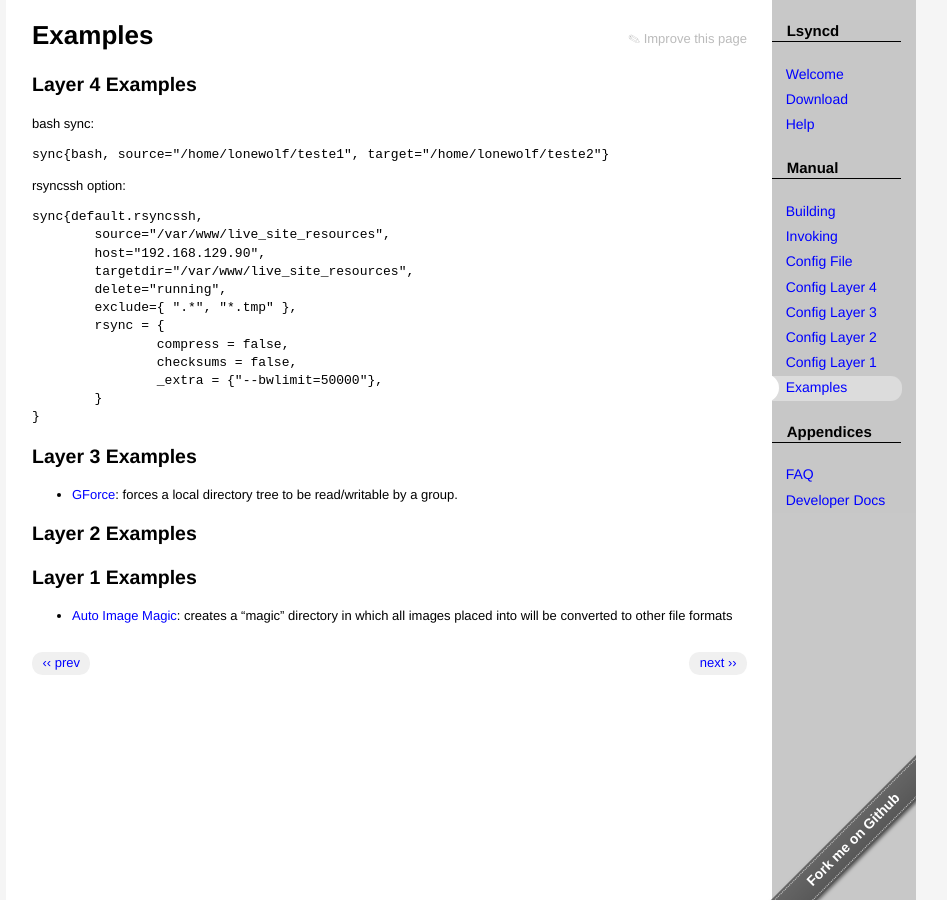
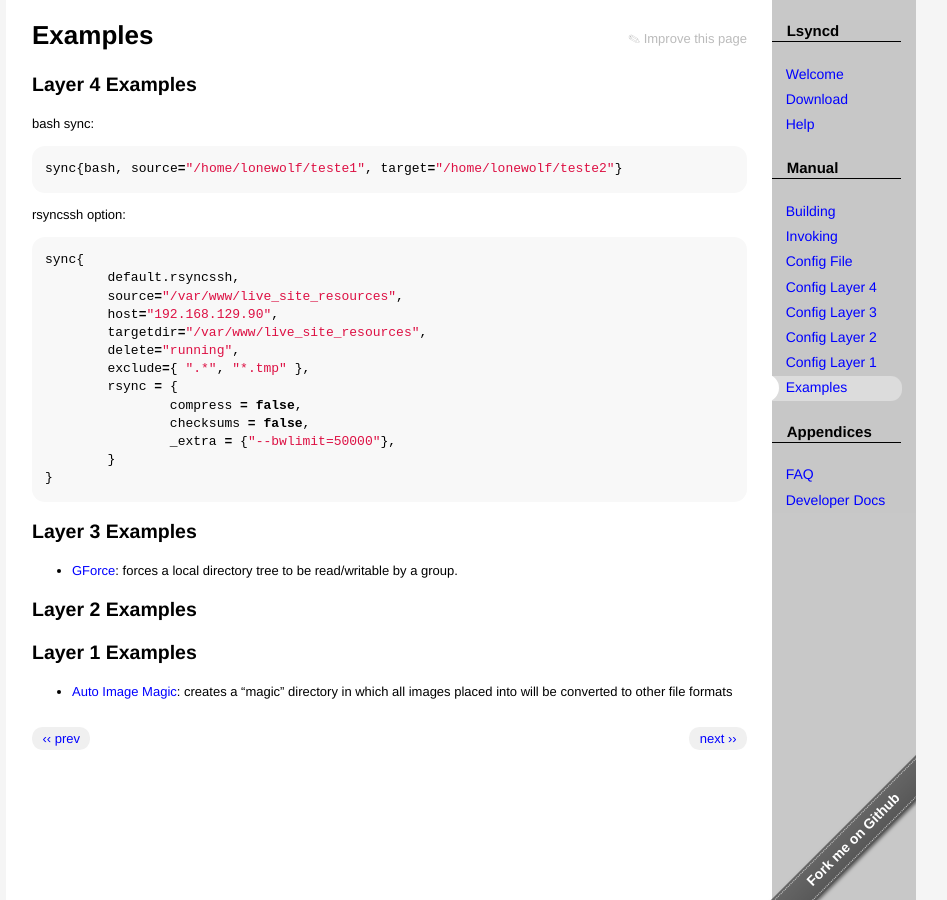
Before and after one commit to lsyncd/lsyncd, a Jekyll site: the page built from docs/manual/examples/index.md, in a window 1280 px wide. Shown: the whole page, without its empty margins (179-1126 px from the left). Built offline with Jekyll 4.4.1, drawn with Linux system fonts in a browser that asks for light colours.

Commit message:
fix some syntax problems

```diff
--- a/docs/manual/examples/index.md
+++ b/docs/manual/examples/index.md
@@ -6,14 +6,16 @@ Layer 4 Examples
 ----------------
 
 bash sync:
-<pre>
+
+{% highlight lua %}
 sync{bash, source="/home/lonewolf/teste1", target="/home/lonewolf/teste2"}
-</pre>
+{% endhighlight %}
 
 rsyncssh option:
 
-<pre>
-sync{default.rsyncssh,
+{% highlight lua %}
+sync{
+        default.rsyncssh,
         source="/var/www/live_site_resources",
         host="192.168.129.90",
         targetdir="/var/www/live_site_resources",
@@ -25,7 +27,7 @@ sync{default.rsyncssh,
                 _extra = {"--bwlimit=50000"},
         }
 }
-</pre>
+{% endhighlight %}
 
 Layer 3 Examples
 ----------------
```
Also changed, not shown: docs/manual/config/layer4/index.md (+1 -2 lines).
